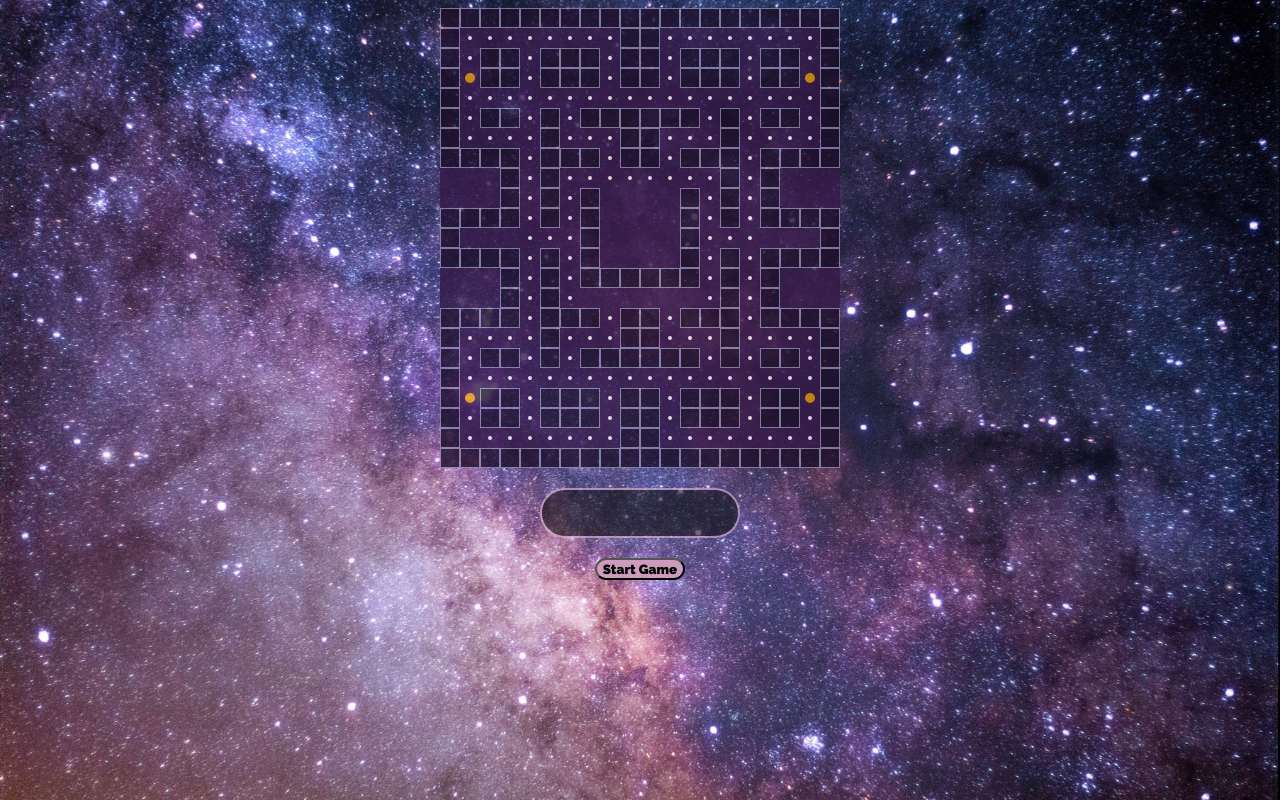
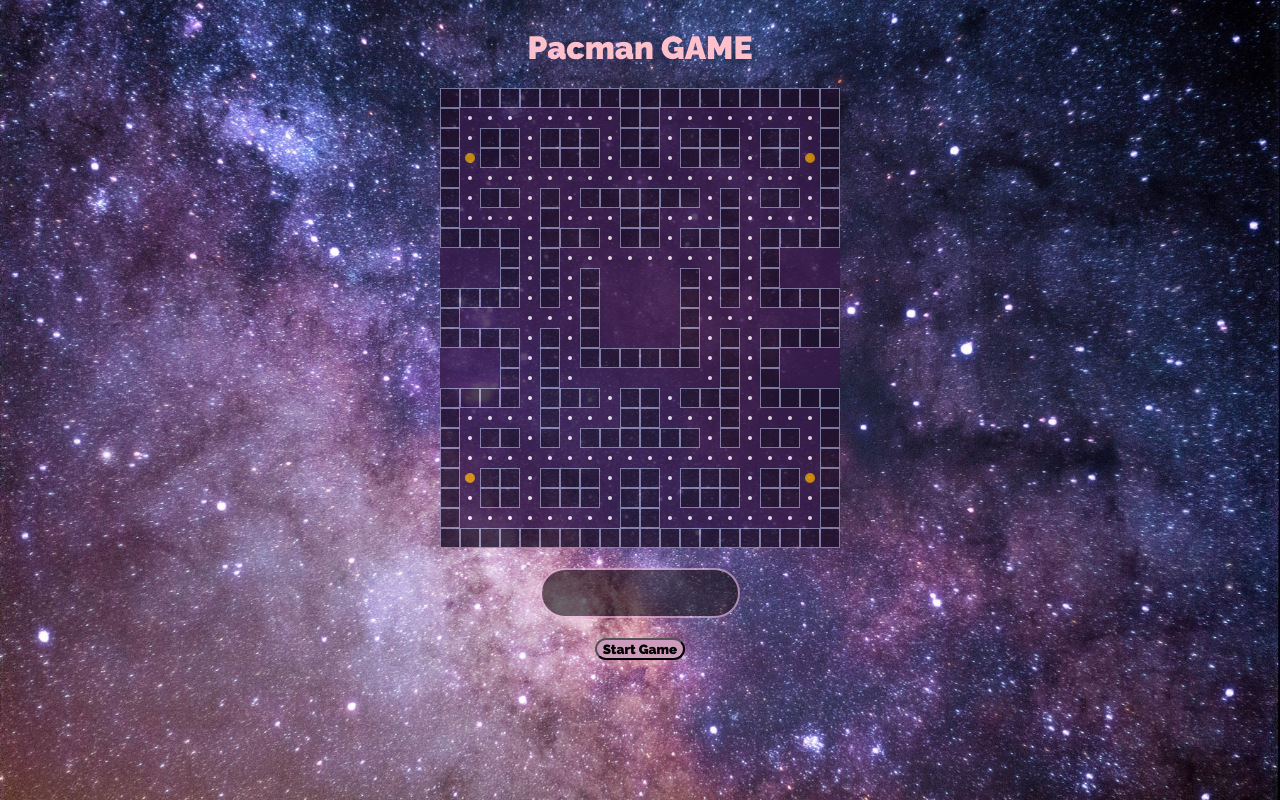
Before and after one commit to NataliaRajska/pacman, a website built with Parcel: page index.html in a window 1280 px wide. Built offline with nearby package versions, Linux system fonts and the light colour scheme.

Commit message:
Add title on main page

```diff
--- a/index.html
+++ b/index.html
@@ -10,6 +10,7 @@
   </head>
   <body>
     <div id="wrapper">
+      <h1> Pacman GAME</h1>
       <div id="game"></div>
       <div id="score"></div>
       <button id="start-button">Start Game</button>
--- a/style.css
+++ b/style.css
@@ -6,6 +6,9 @@
 body {
   background: url('background.jpeg') no-repeat center center fixed;
   background-size: cover;
+}
+h1 {
+  color: #ffc0cb;
 }
 
 #wrapper {
```
